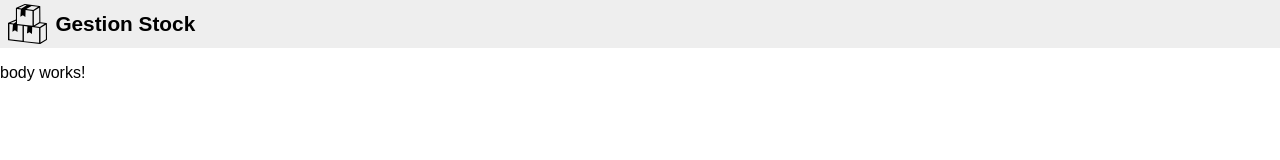
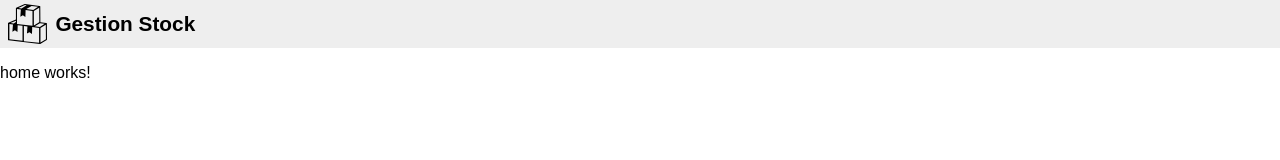
Before and after one commit to jlg-formation/agu-gestion-stock, an Angular app in the folder front/: page / in a window 1280 px wide. Shown: the top 160 px of the page. Built offline with nearby package versions, Linux system fonts and the light colour scheme.

Commit message:
dev: routing step 3/4
adding router-outlet directive
RouterModule must be imported in the module where the component belongs.

```diff
--- a/front/src/app/layout/body/body.component.html
+++ b/front/src/app/layout/body/body.component.html
@@ -1 +1 @@
-<p>body works!</p>
+<router-outlet></router-outlet>
```
Also changed, not shown: front/src/app/layout/layout.module.ts (+5 -16 lines).
